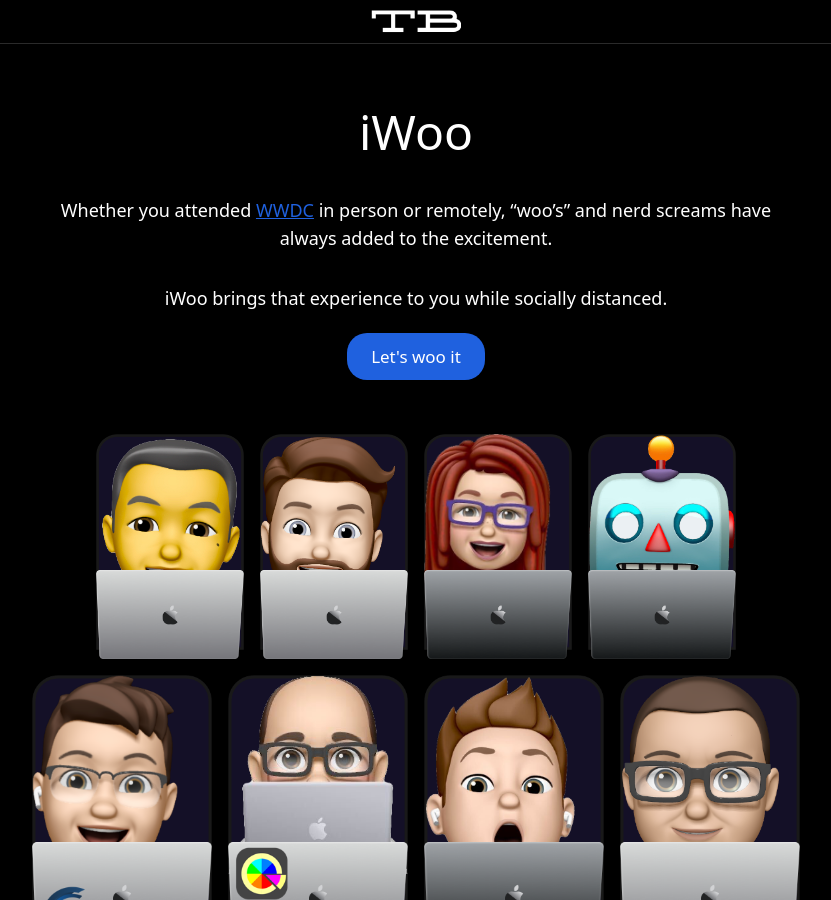
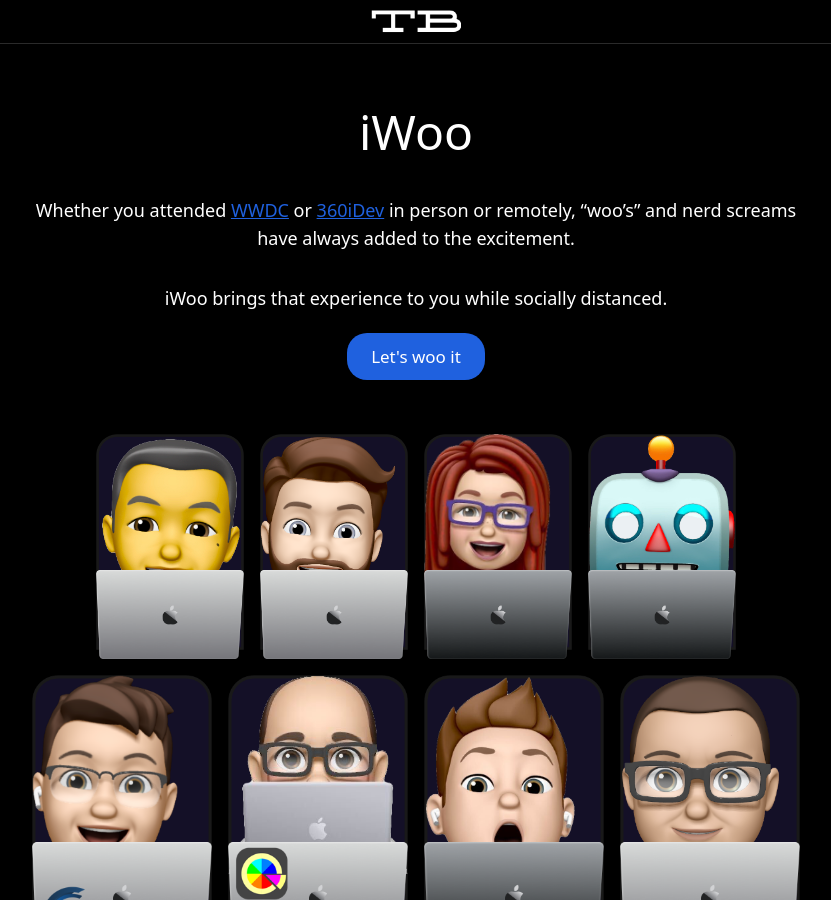
Before and after one commit to tyburg/tyburg.github.io, a Jekyll site: the page built from projects/iwoo/index.html, in a window 1280 px wide and 900 px high. Shown: the whole window, without its empty margins (224-1055 px from the left). Built offline with Jekyll 4.4.1, drawn with Linux system fonts in a browser that asks for light colours.

Commit message:
Adding idev link

```diff
--- a/projects/iwoo/index.html
+++ b/projects/iwoo/index.html
@@ -6,7 +6,8 @@
 <div class="container mx-auto text-center sm:w-3/5 space-y-8 my-16">
     <h1 class="text-5xl my-10">iWoo</h1>
     <p class="text-lg">
-        Whether you attended <a href="https://developer.apple.com/wwdc20/" target="_blank">WWDC</a> in person or
+        Whether you attended <a href="https://developer.apple.com/wwdc20/" target="_blank">WWDC</a> or <a
+            href="https://360idev.com" target="_blank">360iDev</a> in person or
         remotely, “woo’s” and nerd screams have always added to the excitement.
     </p>
     <p class="text-lg">
```
Also changed, not shown: 1 other file.
